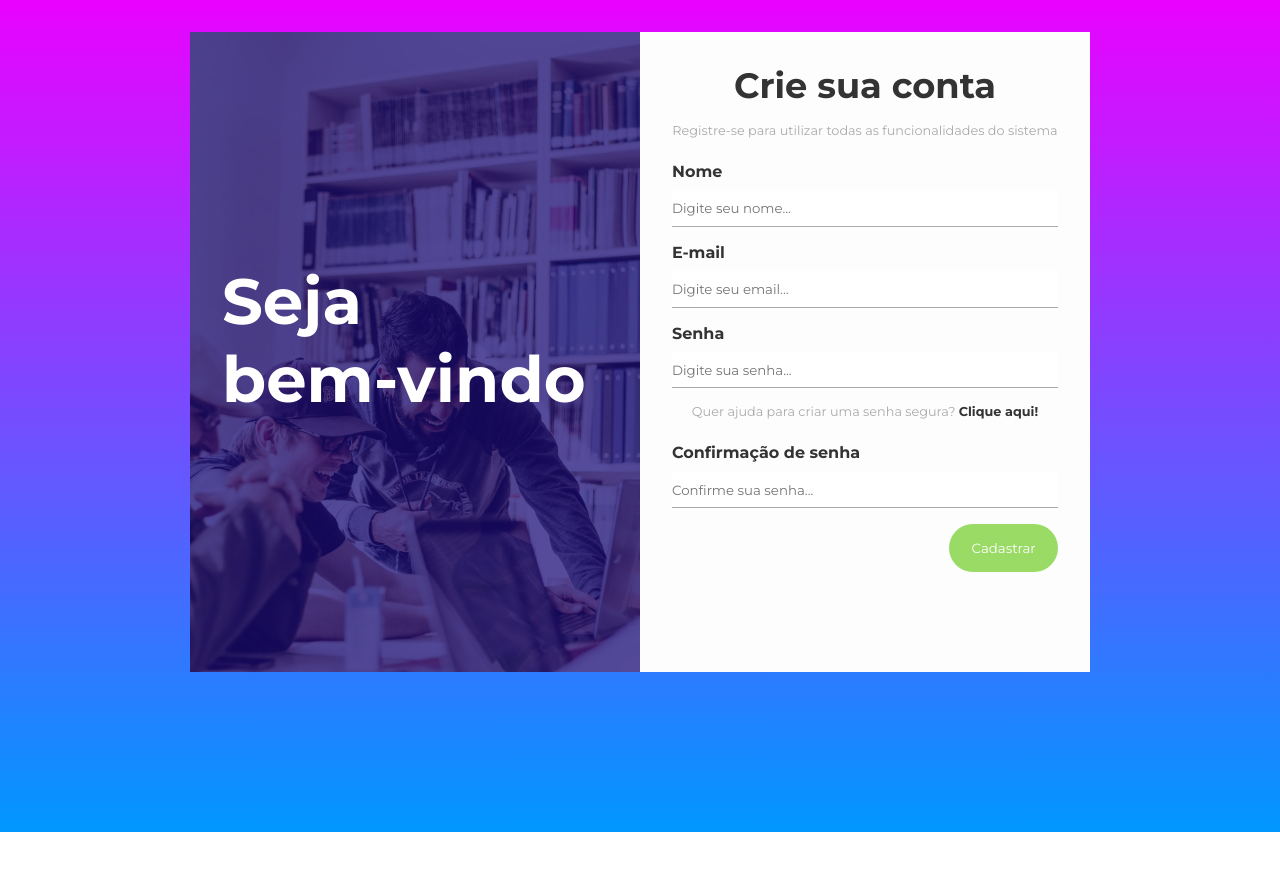
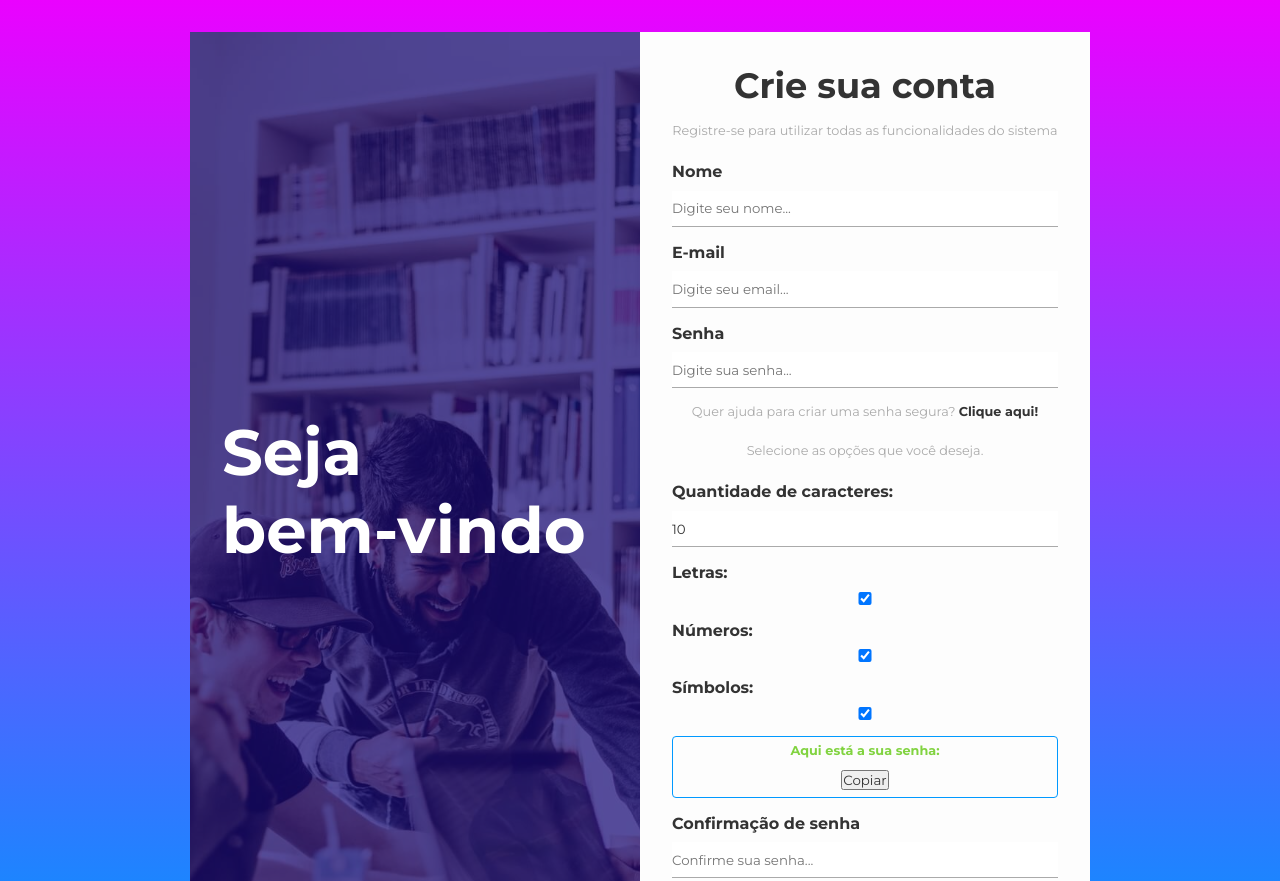
Before and after one commit to leojosants/udemy_projetos_de_javascript_aprenda_html_css_e_javascript__secao_21, a plain HTML site: page gerador_de_senhas/index.html in a window 1280 px wide. Shown: the top 881 px of the page. Before the commit the page ends 832 px from the top, so only its background shows below. Drawn offline with Linux system fonts and the light colour scheme.

Commit message:
class 106 - html of new features

```diff
--- a/gerador_de_senhas/assets/css/styles.css
+++ b/gerador_de_senhas/assets/css/styles.css
@@ -123,7 +123,7 @@ input:focus {
     color: var(--color_0);
     text-align: center;
     margin-bottom: 1rem;
-    display: none;
+    /* display: none; */
 }
 
 #register_form #generated_password p {
--- a/gerador_de_senhas/index.html
+++ b/gerador_de_senhas/index.html
@@ -80,9 +80,59 @@
 				</p>
 
 				<!--  -->
+				<div id="generate_options" data_generate_options>
+					<p>Selecione as opções que você deseja.</p>
+
+					<div class="form_control" data_form_control>
+						<label for="length">Quantidade de caracteres:</label>
+						<input
+							type="text"
+							name="length"
+							id="length"
+							value="10"
+							data_length
+						/>
+					</div>
+
+					<div class="form_control" data_form_control>
+						<label for="letters">Letras:</label>
+						<input
+							type="checkbox"
+							name="letters"
+							id="letters"
+							checked
+							data_letters
+						/>
+					</div>
+
+					<div class="form_control" data_form_control>
+						<label for="numbers">Números:</label>
+						<input
+							type="checkbox"
+							name="numbers"
+							id="numbers"
+							checked
+							data_numbers
+						/>
+					</div>
+
+					<div class="form_control" data_form_control>
+						<label for="symbols">Símbolos:</label>
+						<input
+							type="checkbox"
+							name="symbols"
+							id="symbols"
+							checked
+							data_symbols
+						/>
+					</div>
+				</div>
+
+				<!--  -->
 				<div id="generated_password" data_generated_password>
 					<p>Aqui está a sua senha:</p>
 					<h4></h4>
+					<button id="copy_password" data_copy_password>Copiar</button>
 				</div>
 
 				<!--  -->
```
